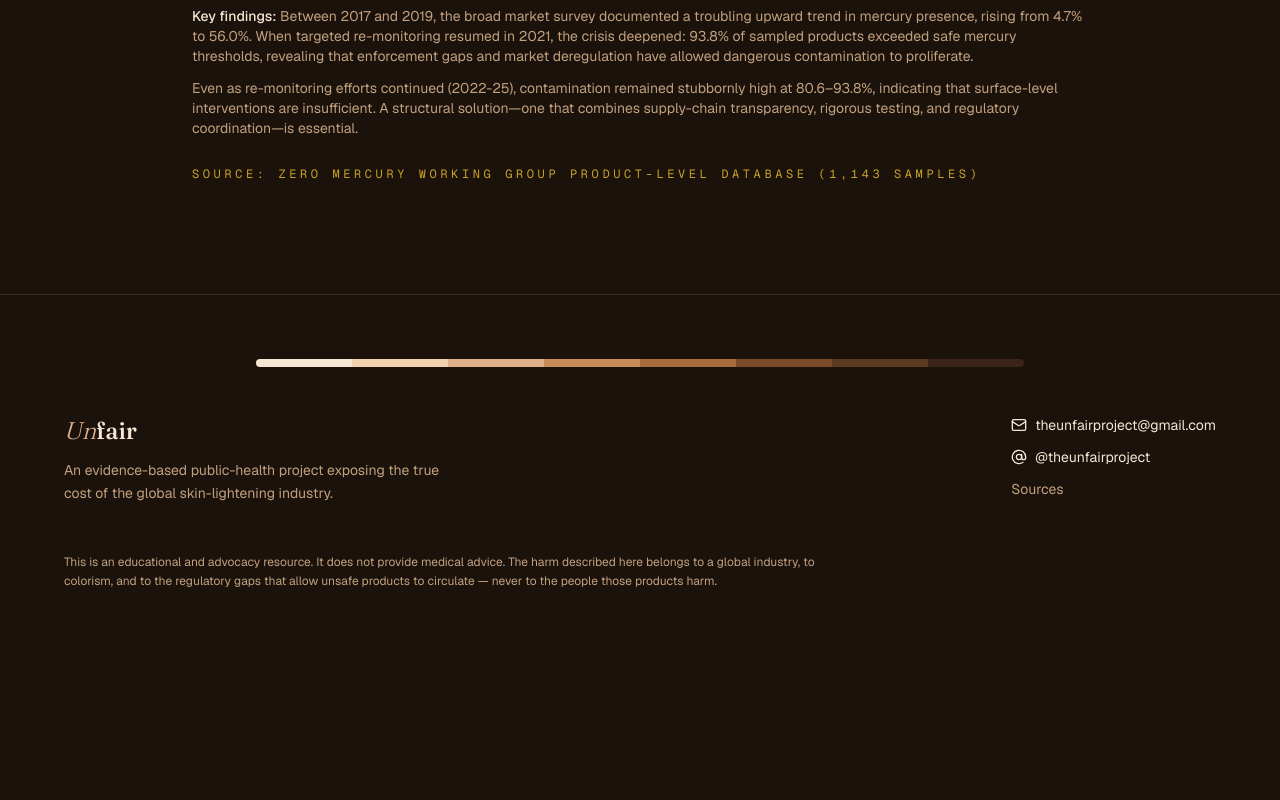
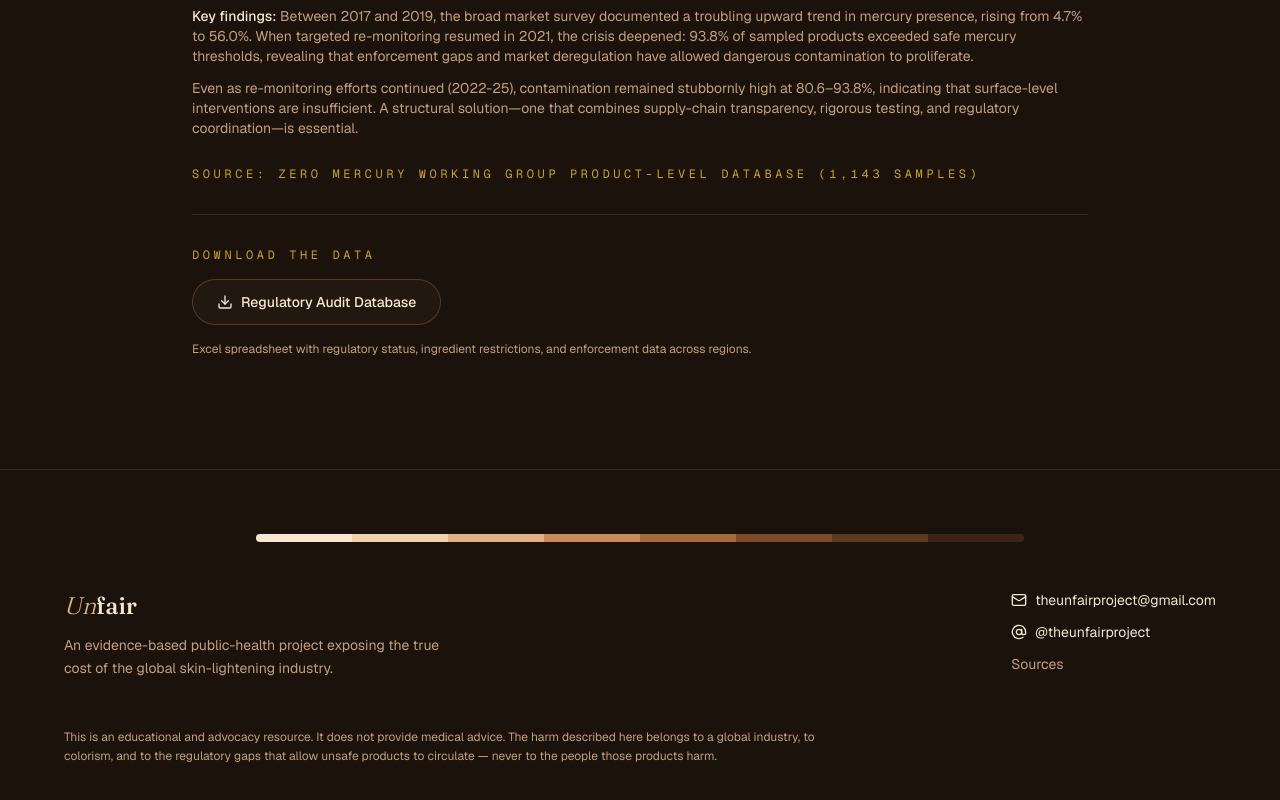
Before and after one commit to AsmiA290/AsmiA290, a Next.js app: page /research in a window 1280 px wide. Shown: the part 1221-2021 px from the top of the page. Before the commit the page ends 1877 px from the top, so only its background shows below. Built offline with nearby package versions, Linux system fonts and the light colour scheme.

Commit message:
feat: add download link for regulatory audit database
Added download link for regulatory audit database with icon and description.

Co-authored-by: AsmiA290 <86789001+AsmiA290@users.noreply.github.com>

```diff
--- a/app/research/page.tsx
+++ b/app/research/page.tsx
@@ -1,6 +1,7 @@
 import { PageHero } from "@/components/page-hero"
 import { Reveal } from "@/components/reveal"
 import Image from "next/image"
+import { Download } from "lucide-react"
 import type { Metadata } from "next"
 
 export const metadata: Metadata = {
@@ -59,6 +60,23 @@ export default function ResearchPage() {
                 Source: Zero Mercury Working Group product-level database (1,143 samples)
               </p>
             </div>
+
+            <div className="mt-8 border-t border-border pt-8">
+              <p className="mb-4 font-mono text-xs uppercase tracking-[0.3em] text-gold">
+                Download the data
+              </p>
+              <a
+                href="/regulatory-audit.xlsx"
+                download="skin_lightening_regulatory_audit.xlsx"
+                className="inline-flex items-center gap-2 rounded-full border border-tone-4/30 bg-secondary/50 px-6 py-3 text-sm font-medium text-tone-1 transition-all hover:border-tone-3/60 hover:bg-secondary hover:text-tone-3 focus-visible:outline focus-visible:outline-2 focus-visible:outline-offset-2 focus-visible:outline-gold"
+              >
+                <Download className="h-4 w-4" aria-hidden="true" />
+                Regulatory Audit Database
+              </a>
+              <p className="mt-4 text-xs text-muted-foreground">
+                Excel spreadsheet with regulatory status, ingredient restrictions, and enforcement data across regions.
+              </p>
+            </div>
           </Reveal>
         </div>
       </section>
```
Also changed, not shown: 1 other file (tests, documents, lock files or other folders).
